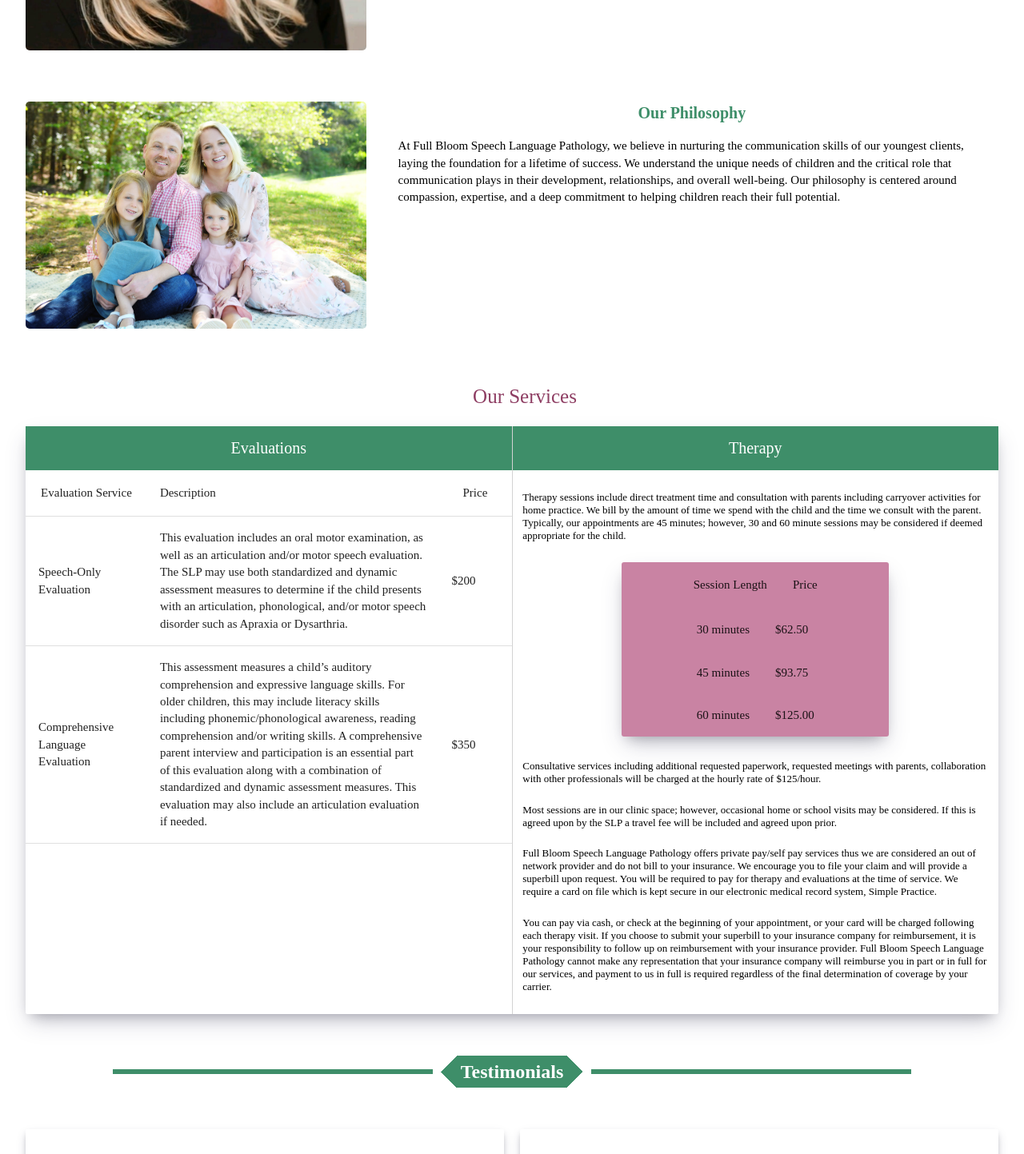
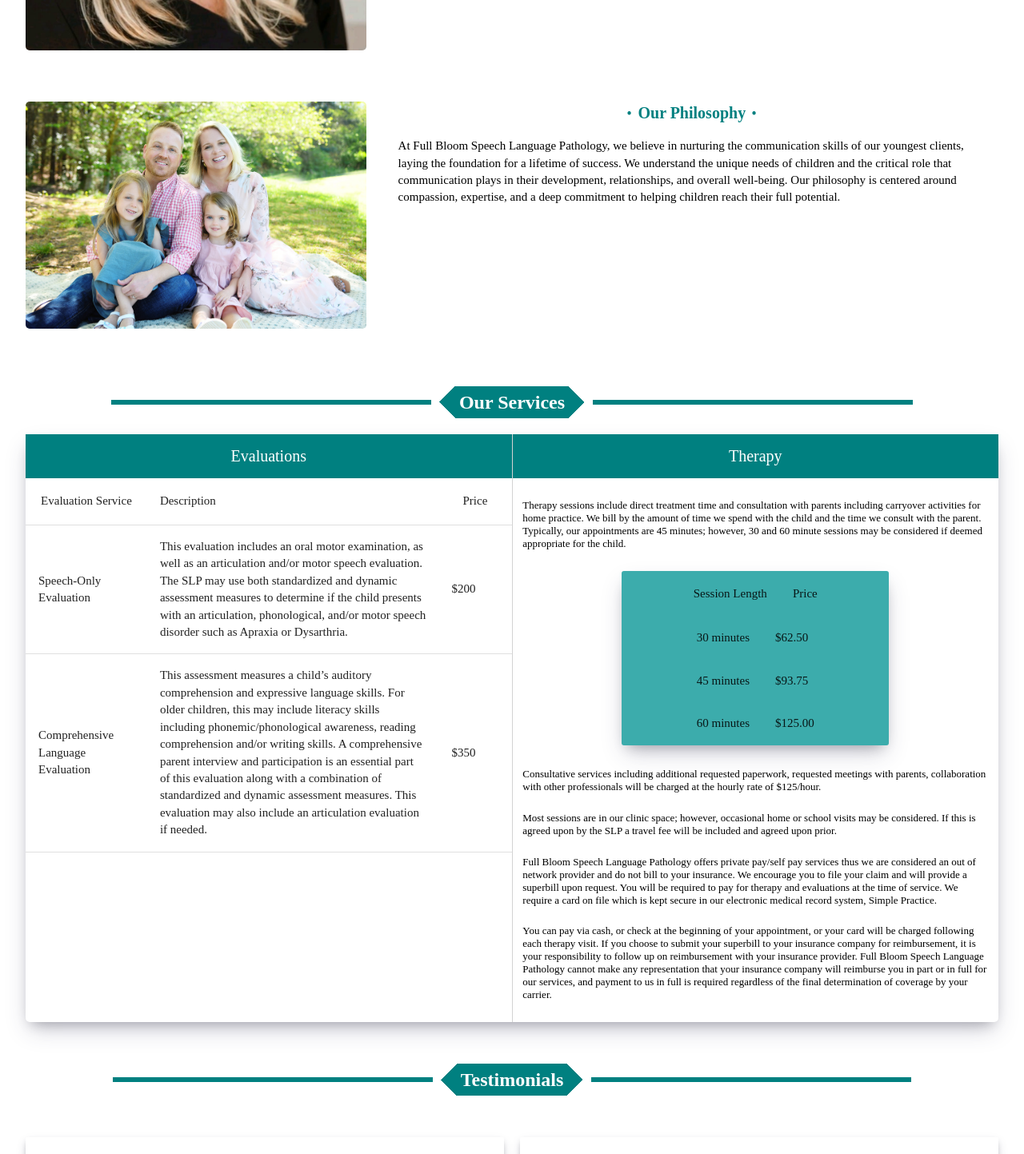
Before and after one commit to beemak789/AE_SLP_Website, a React (Create React App) app in the folder AE_Website/: page / in a window 1280 px wide. Shown: the part 520-1963 px from the top of the page at 80% size. Built offline with nearby package versions, Linux system fonts and the light colour scheme; a web font is replaced by a local one.

Commit message:
add testimonials styling

```diff
--- a/AE_Website/src/component/AboutMe.js
+++ b/AE_Website/src/component/AboutMe.js
@@ -1,5 +1,15 @@
 import React from 'react';
 import styled from 'styled-components';
+import { Box } from '@mui/material';
+
+const bull = (
+  <Box
+    component='span'
+    sx={{ display: 'inline-block', mx: '2px', transform: 'scale(0.8)' }}
+  >
+    •
+  </Box>
+);
 
 const AboutMe = () => {
   return (
@@ -7,7 +17,7 @@
       <AboutMeSection>
         <img src='/amyElderProfile.jpg' alt='profile-pic'></img>
         <AboutMeParagraphContainer>
-          <p className='header-1'>Who We Are</p>
+          <p className='header-1'>{bull} Who We Are {bull}</p>
           <p className='paragraph'>
             Amy Elder, owner and ASHA certified speech language pathologist at
             Full Bloom Speech Language Pathology earned both her undergraduate
@@ -39,7 +49,7 @@
         <img src='/family.jpg' />
         <PhilosophyText>
           <p className='header-2'>
-            <b>Our Philosophy</b>
+            <b>{bull} Our Philosophy {bull}</b>
           </p>
           <p className='paragraph'>
             At Full Bloom Speech Language Pathology, we believe in nurturing the
@@ -126,6 +136,6 @@
   .header-2 {
     font-size: 20px;
     text-align: center;
-    color: #3E8E69;
+    color: #008080;
   }
 `;
--- a/AE_Website/src/component/Resources.js
+++ b/AE_Website/src/component/Resources.js
@@ -50,7 +50,7 @@
     --b: 6px; /* control the border thickness */
     --w: 400px; /* control the width of the line*/
     --g: 10px; /* control the gap */
-    --c: #8e3e63;
+    --c: #008080;
 
     width: fit-content;
     padding: 0 1em;
@@ -87,7 +87,8 @@
   background: white;
   color: black;
   display: flex;
-  line-height: 16pt;
+  line-height: 15pt;
+  margin-top: -1rem;
 
   .resource-title {
     text-align: center;
--- a/AE_Website/src/component/ServiceTable.js
+++ b/AE_Website/src/component/ServiceTable.js
@@ -40,7 +40,6 @@
   const rows2 = [
     createData2('30 minutes', '$62.50'),
     createData2('45 minutes', '$93.75'),
-
     createData2('60 minutes', '$125.00'),
   ];
 
@@ -49,7 +48,7 @@
       <ThemeProvider theme={theme}>
         <TableParent>
           <TableContainer>
-            <TableTitle background='#3E8E69' fontSize='20px' color='white'>
+            <TableTitle background='#008080' fontSize='20px' color='white'>
               Evaluations
             </TableTitle>
             <Table>
@@ -72,8 +71,8 @@
             </Table>
           </TableContainer>
 
-          <TableContainer style={{borderLeft: '1px solid lightGray'}}>
-            <TableTitle background='#3E8E69' fontSize='20px' color='white'>
+          <TableContainer style={{ borderLeft: '1px solid lightGray' }}>
+            <TableTitle background='#008080' fontSize='20px' color='white'>
               Therapy
             </TableTitle>
 
@@ -94,23 +93,29 @@
             </p>
 
             <TherapyRatesContainer>
-
               <TableHead>
                 <TableRow>
-                  <TableCell style={{borderBottom: 'none'}} align='left'>Session Length</TableCell>
-                  <TableCell  style={{borderBottom: 'none'}} align='left'>Price</TableCell>
+                  <TableCell style={{ borderBottom: 'none' }} align='left'>
+                    Session Length
+                  </TableCell>
+                  <TableCell style={{ borderBottom: 'none' }} align='left'>
+                    Price
+                  </TableCell>
                 </TableRow>
               </TableHead>
 
-              <TableBody>
+              <TableBody >
                 {rows2.map((row, id) => (
                   <TableRow key={id}>
-                    <TableCell  style={{borderBottom: 'none'}} width='90%'>{row.sessionLength}</TableCell>
-                    <TableCell style={{borderBottom: 'none'}} width='90%'>{row.price}</TableCell>
+                    <TableCell style={{ borderBottom: 'none' }} width='90%'>
+                      {row.sessionLength}
+                    </TableCell>
+                    <TableCell style={{ borderBottom: 'none' }} width='90%'>
+                      {row.price}
+                    </TableCell>
                   </TableRow>
                 ))}
               </TableBody>
-
             </TherapyRatesContainer>
 
             <p
@@ -178,7 +183,6 @@
               services, and payment to us in full is required regardless of the
               final determination of coverage by your carrier.
             </p>
-
           </TableContainer>
         </TableParent>
       </ThemeProvider>
@@ -189,11 +193,11 @@
 export default ServiceTable;
 
 const TableParent = styled.div`
-  ${'' /* border: 2px solid purple; */}
   display: flex;
-  margin-top: -1rem;
-  border-radius: 2px;
-  box-shadow: rgba(50, 50, 93, 0.25) 0px 13px 27px -5px, rgba(0, 0, 0, 0.3) 0px 8px 16px -8px;
+  margin-top: 1rem;
+  border-radius: 5px;
+  box-shadow: rgba(50, 50, 93, 0.25) 0px 13px 27px -5px,
+    rgba(0, 0, 0, 0.3) 0px 8px 16px -8px;
 `;
 
 const TableTitle = styled.p`
@@ -212,6 +216,7 @@
   align-items: center;
   width: 55%;
   border-radius: 3px;
-  box-shadow: rgba(50, 50, 93, 0.25) 0px 13px 27px -5px, rgba(0, 0, 0, 0.3) 0px 8px 16px -8px;
-  background:#C983A3;
+  box-shadow: rgba(50, 50, 93, 0.25) 0px 13px 27px -5px,
+    rgba(0, 0, 0, 0.3) 0px 8px 16px -8px;
+  background: #3cacac;
 `;
--- a/AE_Website/src/component/Services.js
+++ b/AE_Website/src/component/Services.js
@@ -7,7 +7,7 @@
   return (
     <ServicesContainer>
       <ServiceSection>
-        <p className='our-services-header'>Our Services</p>
+        <h2 className='fancy'>Our Services</h2>
         <ServiceTable />
       </ServiceSection>
     </ServicesContainer>
@@ -36,6 +36,32 @@
 
 const ServiceSection = styled.div`
   padding: 2rem;
+
+  .fancy {
+    --b: 6px; /* control the border thickness */
+    --w: 400px; /* control the width of the line*/
+    --g: 10px; /* control the gap */
+    --c: #008080;
+
+    width: fit-content;
+    padding: 0 1em;
+    line-height: 1.6em;
+    border: 1px solid;
+    color: #fff;
+    margin-top: 0.5rem;
+    background: conic-gradient(from 45deg at left, var(--c) 25%, #0000 0) 0,
+      conic-gradient(from -135deg at right, var(--c) 25%, #0000 0) 100%;
+    background-size: 51% 100%;
+    background-origin: border-box;
+    background-repeat: no-repeat;
+    border-image: linear-gradient(
+        #0000 calc(50% - var(--b) / 2),
+        var(--c) 0 calc(50% + var(--b) / 2),
+        #0000 0
+      )
+      1/0 var(--w) / calc(var(--w) + var(--g));
+    margin-inline: auto;
+  }
 `;
 
 export default Services;
--- a/AE_Website/src/component/Testimonials.js
+++ b/AE_Website/src/component/Testimonials.js
@@ -32,7 +32,7 @@
     --b: 6px; /* control the border thickness */
     --w: 400px; /* control the width of the line*/
     --g: 10px; /* control the gap */
-    --c: #3E8E69;
+    --c: #008080;
 
     width: fit-content;
     padding: 0 1em;
```
